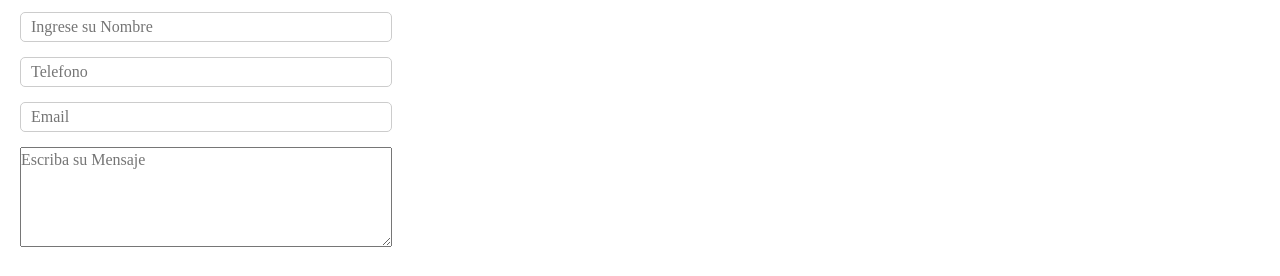
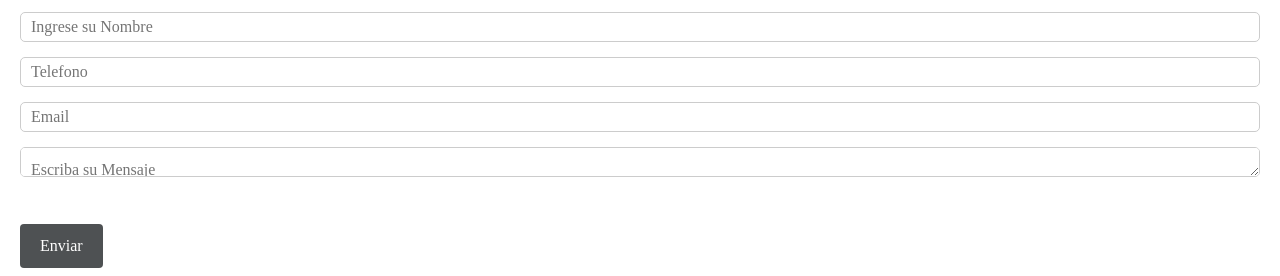
Before and after one commit to Daianab03/Griman-SRL, a plain HTML site: page pages/contacto.html in a window 1280 px wide. Shown: the part 220-496 px from the top of the page. Drawn offline with nearby package versions, Linux system fonts and the light colour scheme.

Commit message:
modificación estilo de contacto

```diff
--- a/css/estilo.css
+++ b/css/estilo.css
@@ -194,17 +194,13 @@
         border-radius: 5px;
     }
 
-    .form-contacto input {
-      width: 30%;
+    .form-contacto input, .form-contacto textarea {
+      width: 100%;
       padding: 10px;
       margin-bottom: 15px;
       border: 1px solid #ccc;
       border-radius: 5px;
       height: 30px;
-    }
-    .form-contacto textarea {
-        width: 30%;
-        height: 100px;
     }
 
     .form-contacto p {
```
